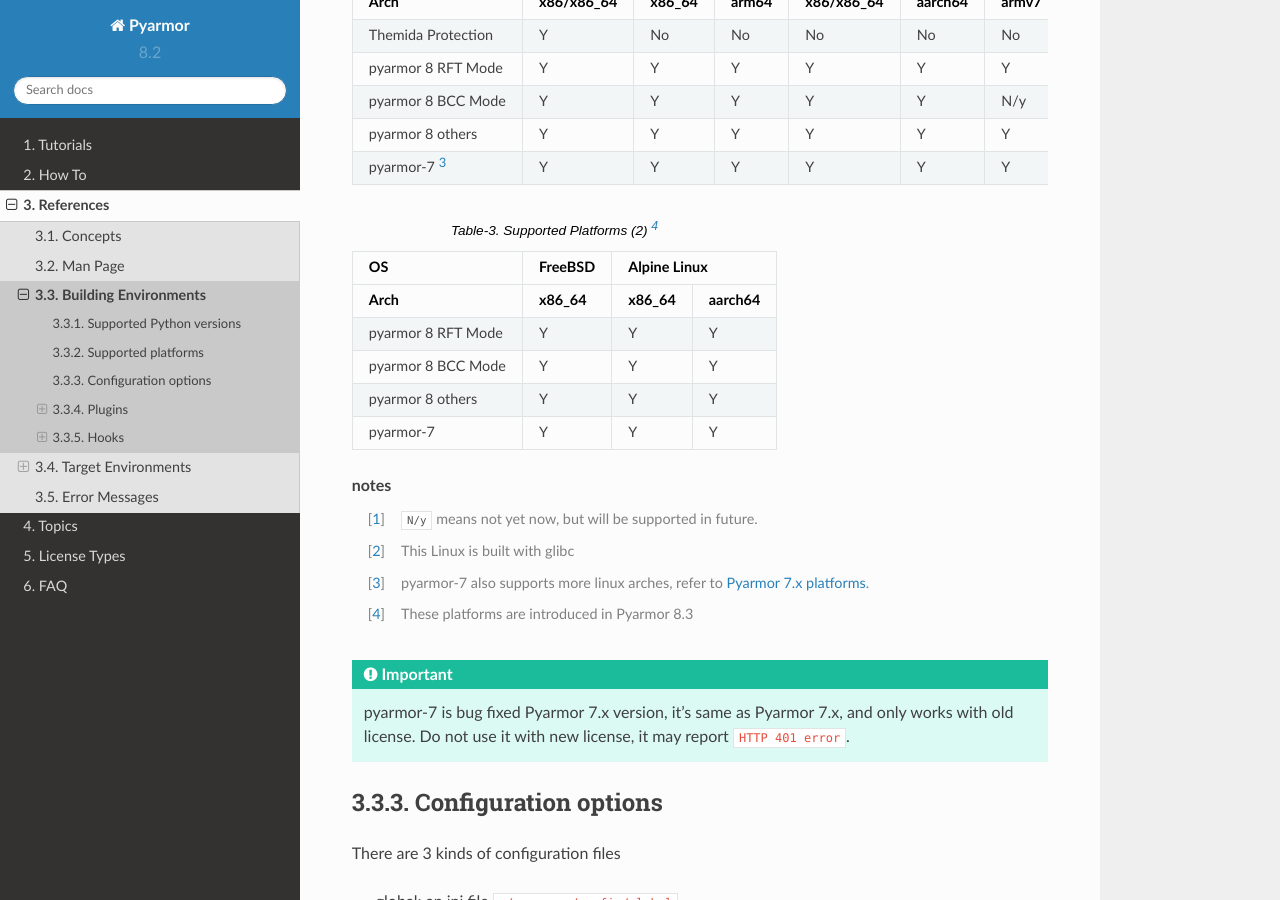
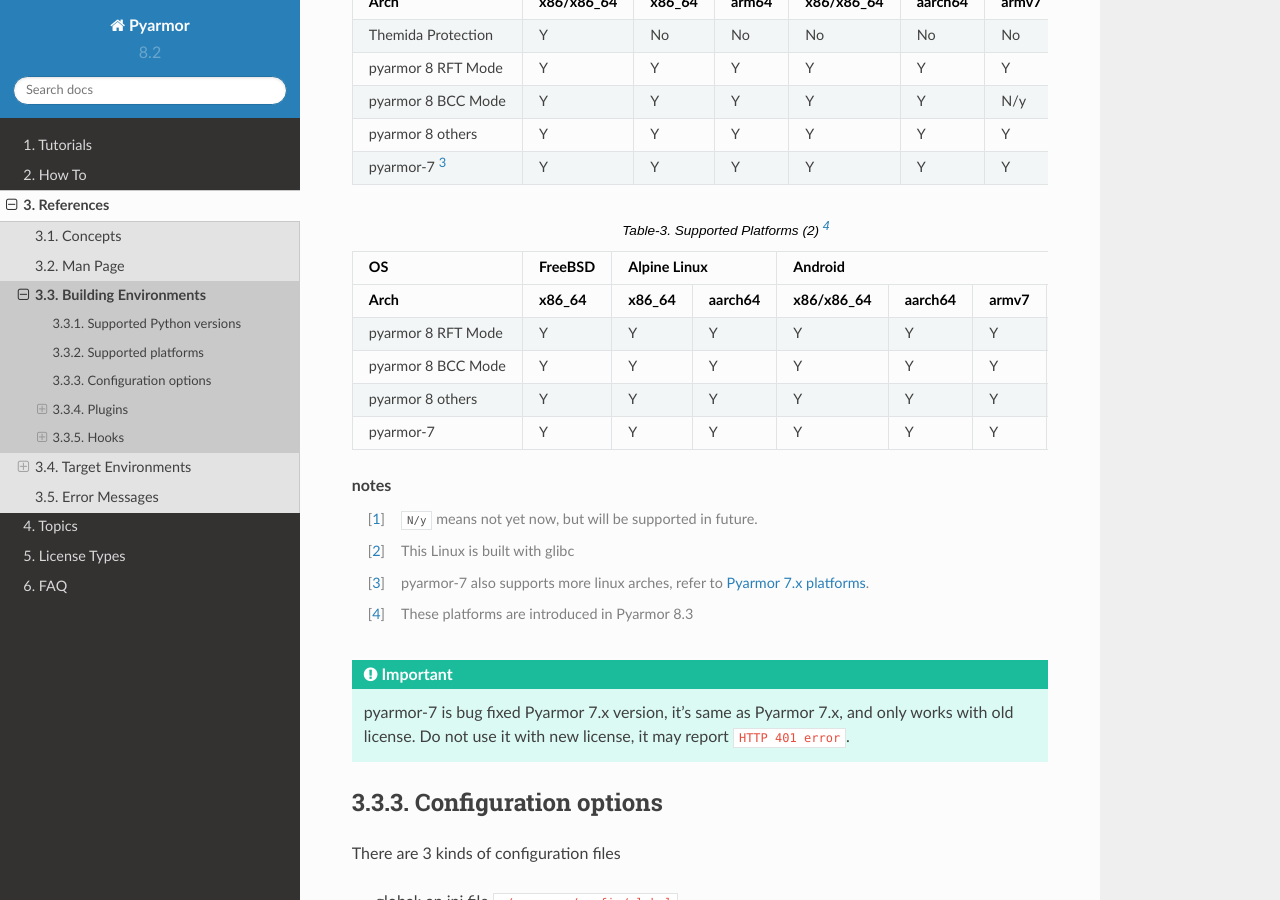
Before and after one commit to dashingsoft/pyarmor, a Sphinx documentation site: the page built from docs/reference/environments.rst, in a window 1280 px wide and 900 px high, scrolled down 880 px. Built offline with Sphinx 7.4.7 and the Read the Docs theme 2.0.0, drawn with Linux system fonts in a browser that asks for light colours.

Commit message:
List new platform names

```diff
--- a/docs/reference/environments.rst
+++ b/docs/reference/environments.rst
@@ -50,16 +50,16 @@
 .. table:: Table-3. Supported Platforms (2) [#]_
    :widths: auto
 
-   ===================  ============  ============  =========
-   OS                     FreeBSD          Alpine Linux
-   -------------------  ------------  -----------------------
-   Arch                    x86_64        x86_64      aarch64
-   ===================  ============  ============  =========
-   pyarmor 8 RFT Mode        Y             Y           Y
-   pyarmor 8 BCC Mode        Y             Y           Y
-   pyarmor 8 others          Y             Y           Y
-   pyarmor-7                 Y             Y           Y
-   ===================  ============  ============  =========
+   ===================  ============  =========  =========  ============  =========  =======  =======
+   OS                     FreeBSD        Alpine Linux                      Android
+   -------------------  ------------  --------------------  -----------------------------------------
+   Arch                    x86_64      x86_64     aarch64    x86/x86_64    aarch64    armv7    armv6
+   ===================  ============  =========  =========  ============  =========  =======  =======
+   pyarmor 8 RFT Mode        Y            Y          Y           Y           Y          Y       No
+   pyarmor 8 BCC Mode        Y            Y          Y           Y           Y          Y       No
+   pyarmor 8 others          Y            Y          Y           Y           Y          Y       No
+   pyarmor-7                 Y            Y          Y           Y           Y          Y       Y
+   ===================  ============  =========  =========  ============  =========  =======  =======
 
 .. rubric:: notes
 
```
Also changed, not shown: docs/reference/concepts.rst (+10 -0 lines).
